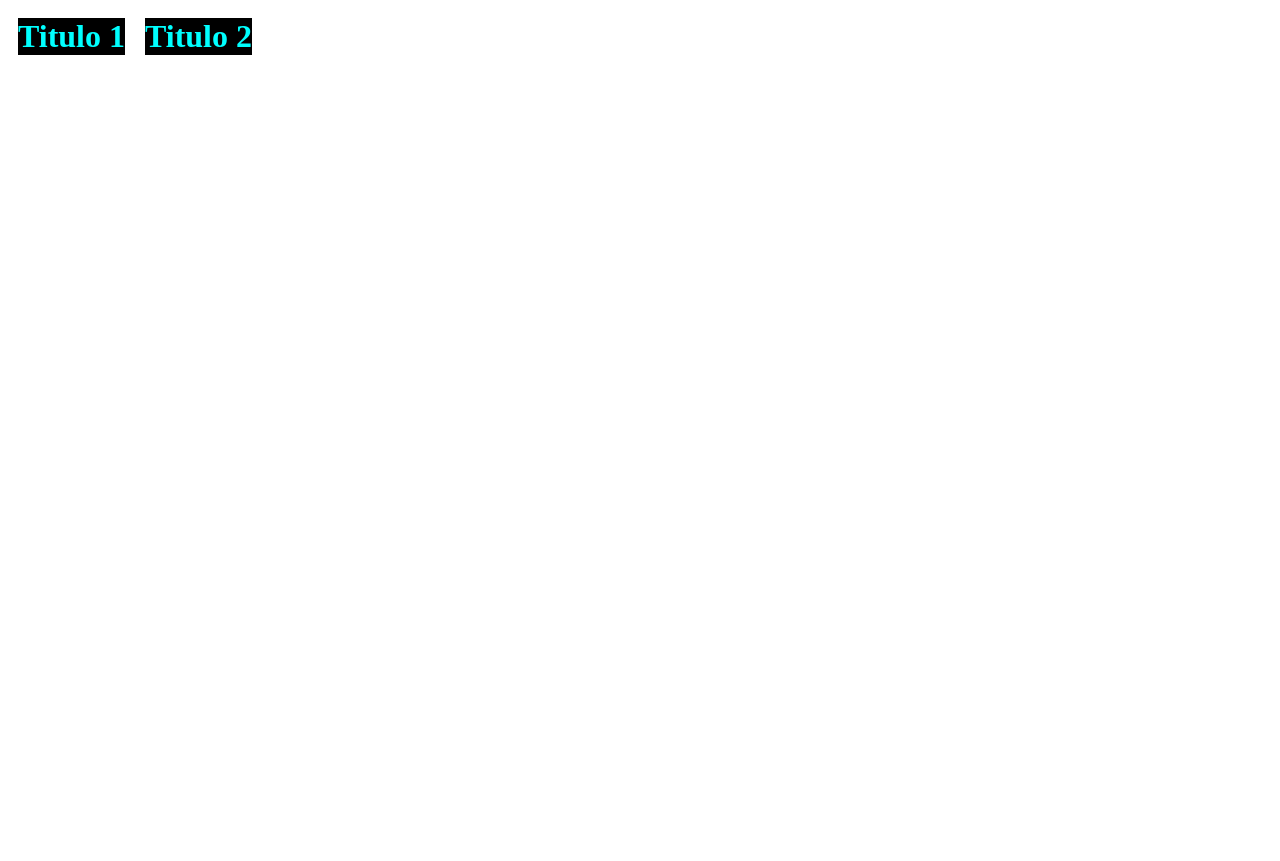
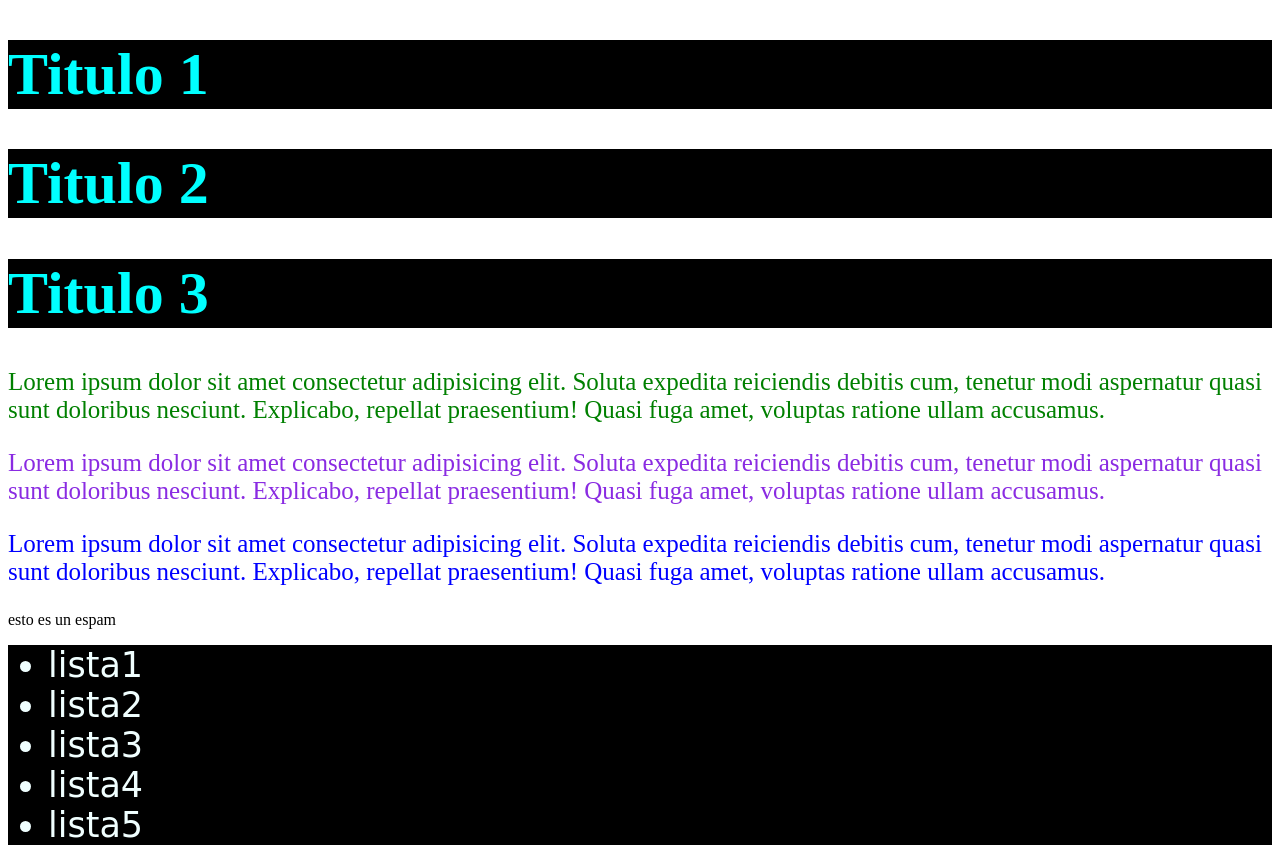
Before and after one commit to AlbertoGTZ77/PracticasModulo2, a plain HTML site: page index.html in a window 1280 px wide. Before the commit the page ends 800 px from the top, so only its background shows below. Drawn offline with Linux system fonts and the light colour scheme.

Commit message:
agregue mas etiquetas y estilos

```diff
--- a/index.html
+++ b/index.html
@@ -11,8 +11,38 @@
     <div>
         <h1>Titulo 1</h1>
         <h1>Titulo 2</h1>
+        <h1>Titulo 3</h1>
 
     </div>
+    <div>
+
+        <p>Lorem ipsum dolor sit amet consectetur adipisicing elit.
+            Soluta expedita reiciendis debitis cum, tenetur modi aspernatur quasi
+             sunt doloribus nesciunt.
+            Explicabo, repellat praesentium! Quasi fuga amet, voluptas ratione
+            ullam accusamus.</p>
+        <p class="parrafo1">Lorem ipsum dolor sit amet consectetur adipisicing elit.
+                Soluta expedita reiciendis debitis cum, tenetur modi aspernatur quasi
+                 sunt doloribus nesciunt.
+                Explicabo, repellat praesentium! Quasi fuga amet, voluptas ratione
+                ullam accusamus.</p>
+         <p id="parrafo2">Lorem ipsum dolor sit amet consectetur adipisicing elit.
+                    Soluta expedita reiciendis debitis cum, tenetur modi aspernatur quasi
+                     sunt doloribus nesciunt.
+                    Explicabo, repellat praesentium! Quasi fuga amet, voluptas ratione
+                    ullam accusamus.</p>
+    </div>
+    <div>
+        <span>esto es un espam</span>
+        <ul>
+            <li>lista1</li>
+            <li>lista2</li>
+            <li>lista3</li>
+            <li>lista4</li>
+            <li>lista5</li>
+        </ul>
+    </div>
+
 
 </body>
 </html>
--- a/style.css
+++ b/style.css
@@ -1,9 +1,38 @@
 h1{
     color: aqua;
     background:black;
+    font-size: 60px;
+    /*
     padding: 1000;
     margin: 10px;
-    float: left;
+    float: left;*/
 
 
 }
+
+p{
+    color: green;
+    font-size: 25px;
+
+}
+
+.parrafo1{
+
+    color: blueviolet;
+
+}
+
+#parrafo2{
+    color: blue;
+
+}
+
+ul{
+
+    color:azure;
+    background: black;
+}
+li{
+    font-family: cursive;
+    font-size: 35px;
+}
```
